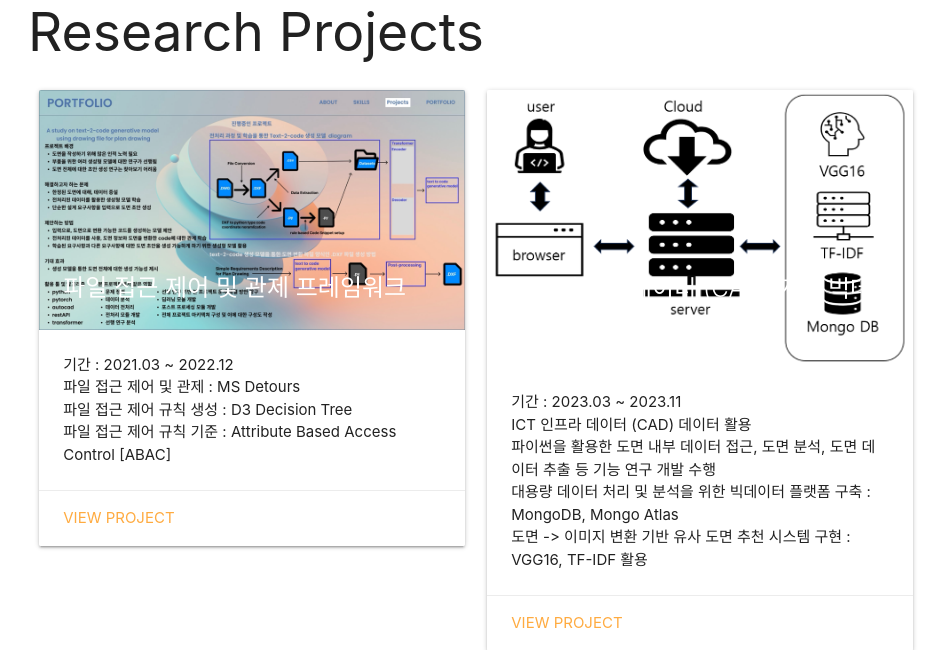
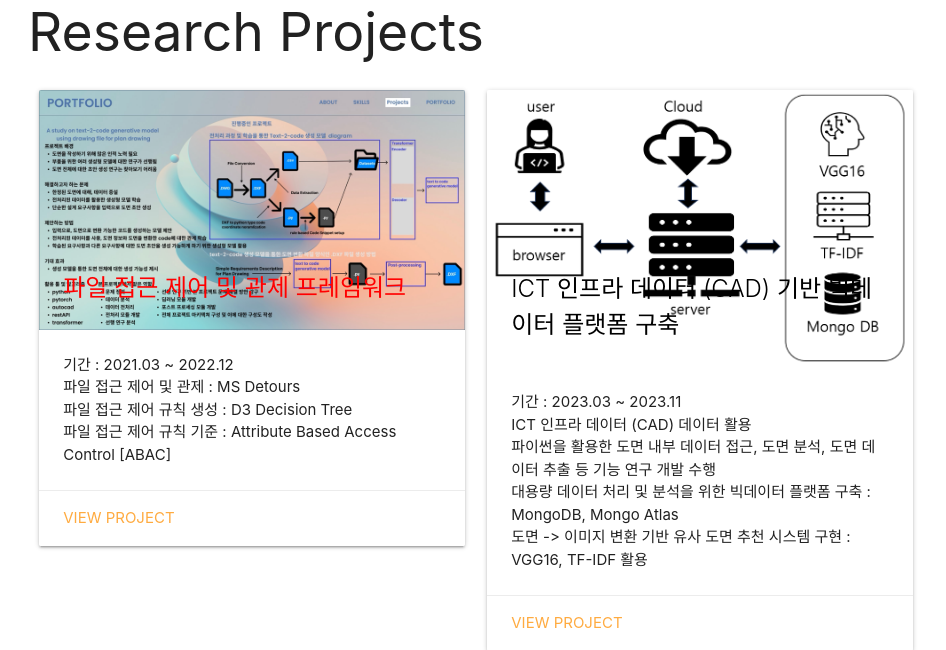
Before and after one commit to gggg8657/flaskapp, a Flask app: page /projects in a window 1280 px wide. Shown: the part 208-858 px from the top of the page, without its empty margins (164-1110 px from the left). Run offline with Flask 3, Linux system fonts and the light colour scheme.

Commit message:
new file added

```diff
--- a/static/css/style.css
+++ b/static/css/style.css
@@ -1,5 +1,5 @@
 body {
-    background-color: #f5f5f5;
+    background-color: #d52020d8;
 }
 
 .btn-floating {
--- a/templates/projects.html
+++ b/templates/projects.html
@@ -12,7 +12,7 @@
             <div class="card">
                 <div class="card-image">
                     <img src="{{ url_for('static', filename='images/ABAC_based_file_access_control.png') }}">
-                    <span class="card-title custom-card-title">파일 접근 제어 및 관제 프레임워크</span>
+                    <span class="card-title custom-card-title" style="color:rgb(255, 0, 0)">파일 접근 제어 및 관제 프레임워크</span>
                 </div>
                 <div class="card-content">
                     <p>기간 : 2021.03 ~ 2022.12 <br>
@@ -31,7 +31,7 @@
             <div class="card">
                 <div class="card-image">
                     <img src="{{ url_for('static', filename='images/CAD_Project_Structure.png') }}">
-                    <span class="card-title custom-card-title">ICT 인프라 데이터 (CAD) 기반 빅데이터 플랫폼 구축</span>
+                    <span class="card-title custom-card-title" style="color:black">ICT 인프라 데이터 (CAD) 기반 빅데이터 플랫폼 구축</span>
                 </div>
                 <div class="card-content">
                     <p>기간 : 2023.03 ~ 2023.11 <br>
```
